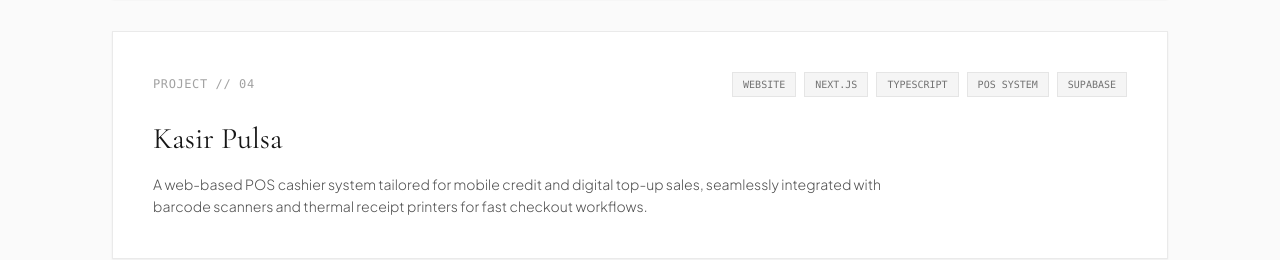
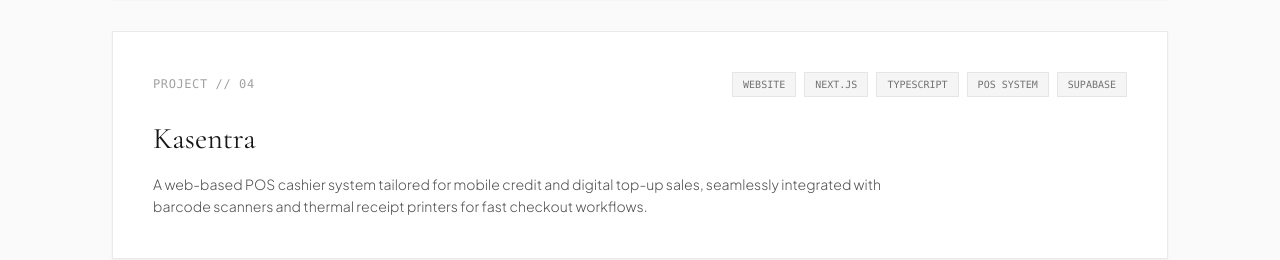
Before and after one commit to Naufal002/websiteku, a Next.js app: page / in a window 1280 px wide. Shown: the part 4474-4734 px from the top of the page. Built offline with nearby package versions, Linux system fonts and the light colour scheme.

Commit message:
[Naufal] Update lagi

```diff
--- a/app/components/ArtifactsSection.tsx
+++ b/app/components/ArtifactsSection.tsx
@@ -34,7 +34,7 @@ export default function ArtifactsSection() {
     {
       id: "PROJECT // 04",
       tags: ["Website", "Next.js", "TypeScript", "POS System", "Supabase"],
-      title: "Kasir Pulsa",
+      title: "Kasentra",
       description: lang === "id"
         ? "Sistem kasir POS berbasis web yang disesuaikan untuk penjualan pulsa seluler dan top-up digital, terintegrasi mulus dengan pemindai barcode dan printer struk termal untuk alur kerja checkout yang cepat."
         : "A web-based POS cashier system tailored for mobile credit and digital top-up sales, seamlessly integrated with barcode scanners and thermal receipt printers for fast checkout workflows.",
```
